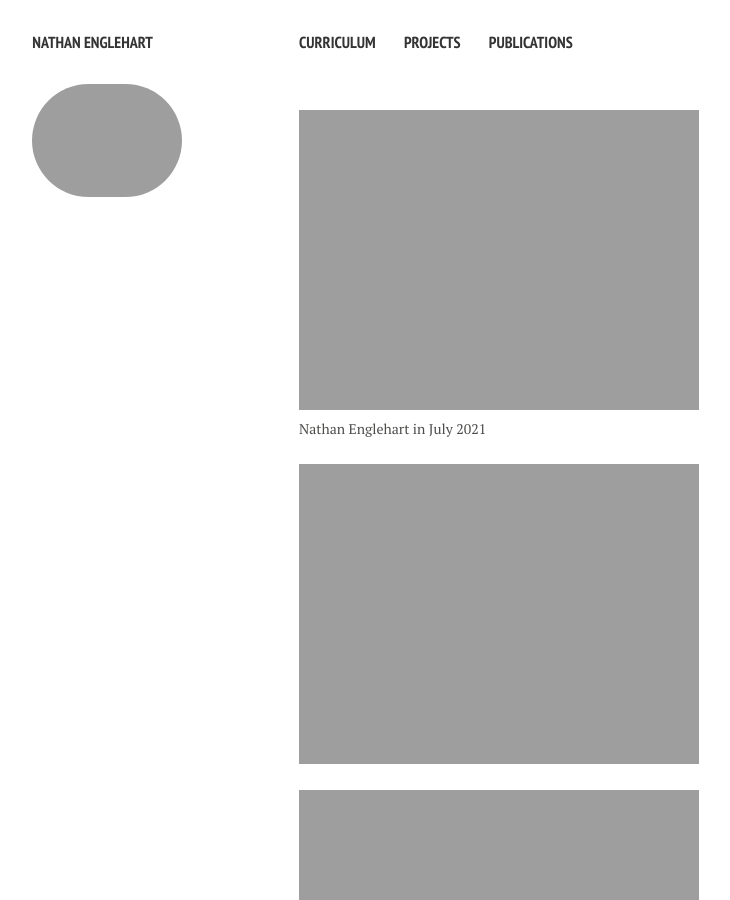
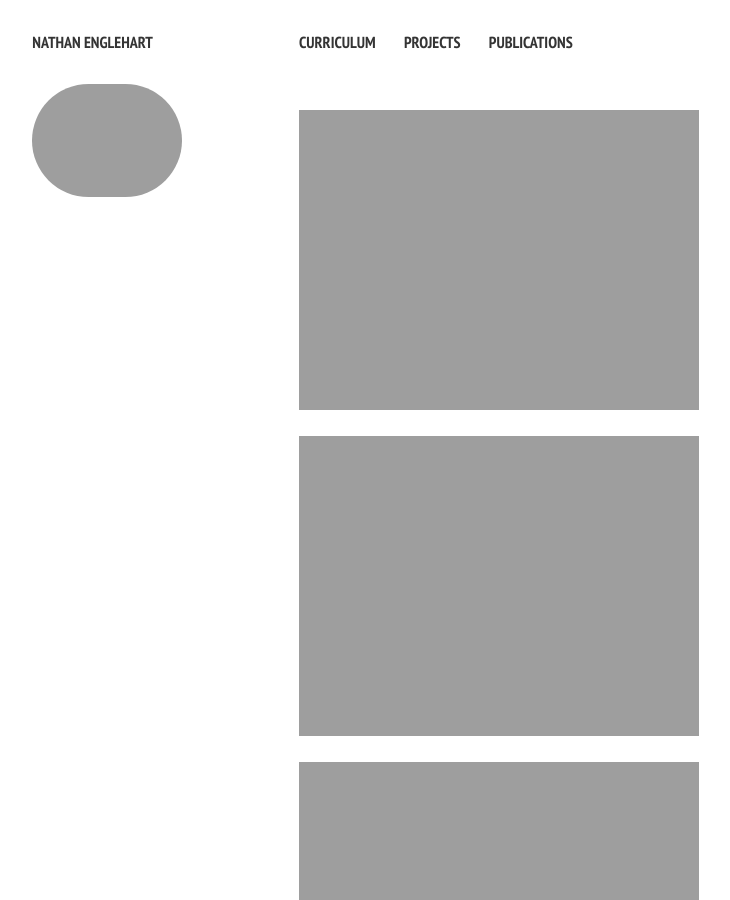
Before and after one commit to nathanenglehart/nathanenglehart.github.io, a Jekyll site: the page built from tennis.md, in a window 1280 px wide and 900 px high. Shown: the whole window, without its empty margins (21-751 px from the left). Built offline with Jekyll 4.4.1, drawn with Linux system fonts in a browser that asks for light colours; nearby versions of some CDN libraries.

Commit message:
Update tennis.md

```diff
--- a/tennis.md
+++ b/tennis.md
@@ -6,7 +6,6 @@
 
 <figure>
 <img src="/images/Englehart, Nathan (11).JPG ">
-<figcaption>Nathan Englehart in July 2021</figcaption>
 </figure>
 
 <figure>
@@ -14,19 +13,25 @@
 </figure>
 
 <figure>
-<img src="/images/Englehart, Nathan (119).JPG ">
+<img src="/images/Englehart, Nathan (142).JPG ">
 </figure>
 
-<img src="/images/Englehart, Nathan (142).JPG ">
-<br>
+<figure>
 <img src="/images/Englehart, Nathan (32).JPG ">
-<br>
+</figure>
 
+<figure>
 <img src="/images/Englehart, Nathan (48).JPG ">
-<br>
+</figure>
+
+<figure>
 <img src="/images/Englehart, Nathan (49).JPG">
-<br>
+</figure>
+
+<figure>
 <img src="/images/Englehart, Nathan (55).JPG">
-<br>
+</figure>
+
+<figure>
 <img src="/images/Englehart, Nathan (61).JPG">
-<br>
+</figure>
```
